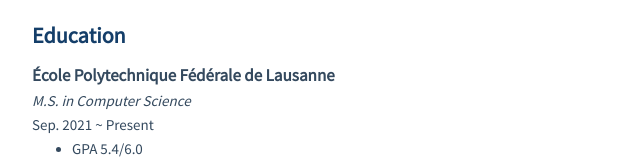
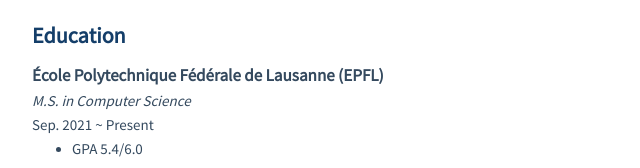
Before and after one commit to Petingo/CV, a plain HTML site: page index.html in a window 1280 px wide. Shown: the part 232-400 px from the top of the page, 268-908 px from the left. Drawn offline with nearby package versions, Linux system fonts and the light colour scheme; some packages are replaced by stand-ins of ours.

Commit message:
Update index.html

```diff
--- a/index.html
+++ b/index.html
@@ -63,7 +63,7 @@
                   class="markdownIt-Anchor"
                   href="#école-polytechnique-fédérale-de-lausanne"
                 ></a>
-                École Polytechnique Fédérale de Lausanne
+                École Polytechnique Fédérale de Lausanne (EPFL)
               </h3>
               <p>
                 <em>M.S. in Computer Science</em><br />
```
